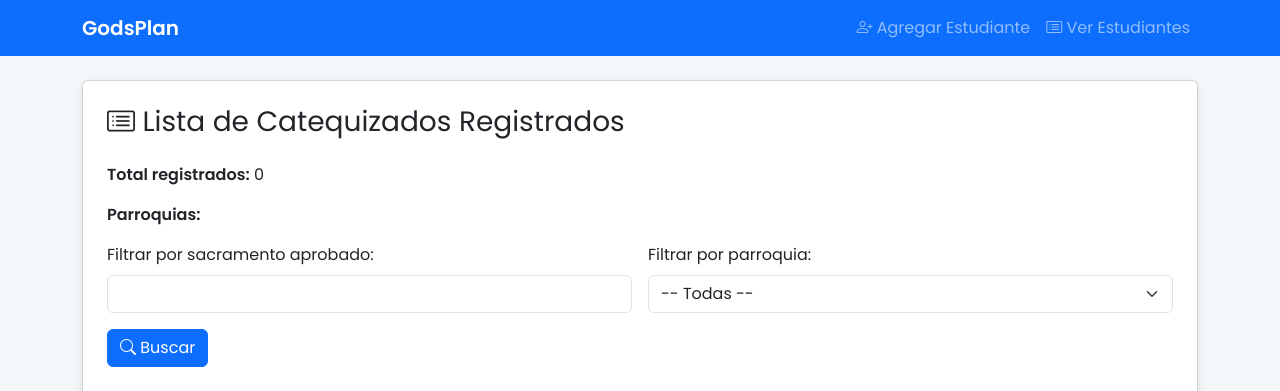
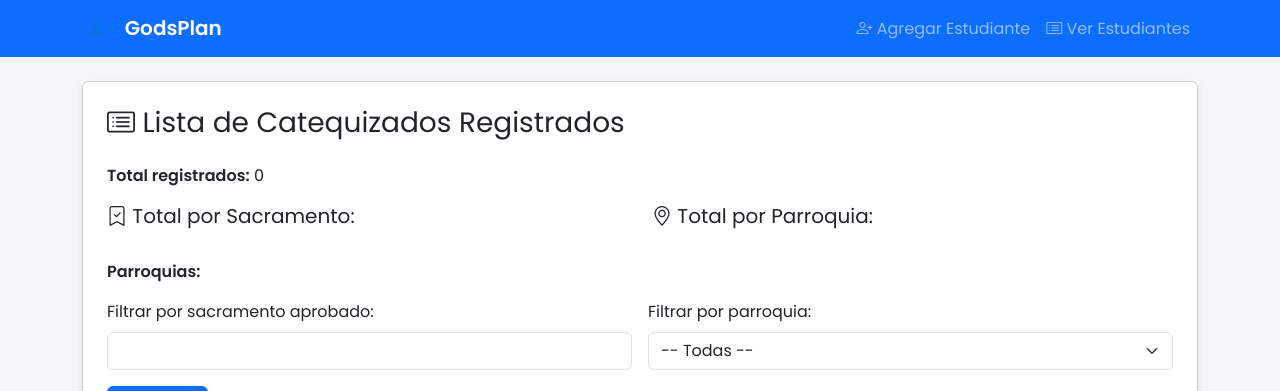
Before and after one commit to Romelg18/GodsPlanWebMongo, a Flask app: page /consultas in a window 1280 px wide. Shown: the top 391 px of the page. Run offline with Flask 3, Linux system fonts and the light colour scheme; data that the repository does not hold is empty.

Commit message:
Reportes varios implementados

```diff
--- a/app.py
+++ b/app.py
@@ -1,5 +1,11 @@
 from flask import Flask, render_template, request, redirect, flash
 from pymongo import MongoClient
+from bson.objectid import ObjectId
+import io
+import os
+from flask import send_file
+from reportlab.lib.pagesizes import letter
+from reportlab.pdfgen import canvas
 from bson.objectid import ObjectId
 
 app = Flask(__name__)
@@ -58,15 +64,30 @@ def consultas():
         est["_id"] = str(est["_id"])
         estudiantes_lista.append(est)
 
-    total = len(estudiantes_lista)
+    total = estudiantes.count_documents({})
     parroquias = estudiantes.distinct("parroquia")
+
+    # Conteo por sacramento
+    sacramento_count = estudiantes.aggregate([
+        {"$group": {"_id": "$sacramento", "cantidad": {"$sum": 1}}}
+    ])
+    sacramento_stats = {item["_id"]: item["cantidad"] for item in sacramento_count if item["_id"]}
+
+    # Conteo por parroquia
+    parroquia_count = estudiantes.aggregate([
+        {"$group": {"_id": "$parroquia", "cantidad": {"$sum": 1}}}
+    ])
+    parroquia_stats = {item["_id"]: item["cantidad"] for item in parroquia_count if item["_id"]}
 
     return render_template("consultas.html",
                            estudiantes=estudiantes_lista,
                            total=total,
                            parroquias=parroquias,
                            sacramento_filtro=sacramento_filtro,
-                           parroquia_filtro=parroquia_filtro)
+                           parroquia_filtro=parroquia_filtro,
+                           sacramento_stats=sacramento_stats,
+                           parroquia_stats=parroquia_stats)
+
 
 
 
@@ -100,6 +121,64 @@ def editar(id):
     est["_id"] = str(est["_id"])  # Convertir para usar en HTML
     return render_template("editar.html", estudiante=est)
 
+@app.route("/ficha/<id>")
+def ficha(id):
+    estudiante = estudiantes.find_one({"_id": ObjectId(id)})
+    if estudiante:
+        estudiante["_id"] = str(estudiante["_id"])
+        return render_template("ficha.html", est=estudiante)
+    else:
+        return "Estudiante no encontrado", 404
+
+@app.route("/ficha_pdf/<id>")
+def ficha_pdf(id):
+    estudiante = estudiantes.find_one({"_id": ObjectId(id)})
+    if not estudiante:
+        return "Estudiante no encontrado", 404
+
+    buffer = io.BytesIO()
+    c = canvas.Canvas(buffer, pagesize=letter)
+    width, height = letter
+
+    # Logo
+    logo_path = os.path.abspath(os.path.join("static", "logo.png"))
+
+    if os.path.exists(logo_path):
+        c.drawImage(logo_path, 50, height - 120, width=120, preserveAspectRatio=True)
+
+    # Título
+    c.setFont("Helvetica-Bold", 16)
+    c.drawString(200, height - 80, "Ficha del Catequizado")
+
+    # Datos del estudiante
+    c.setFont("Helvetica", 12)
+    y = height - 150
+    c.drawString(50, y, f"Nombre: {estudiante.get('nombre', '')}")
+    y -= 20
+    c.drawString(50, y, f"Fecha de nacimiento: {estudiante.get('fecha_nacimiento', '')}")
+    y -= 20
+    c.drawString(50, y, f"Dirección: {estudiante.get('direccion', '')}")
+    y -= 20
+    c.drawString(50, y, f"Teléfono: {estudiante.get('telefono', '')}")
+    y -= 20
+    c.drawString(50, y, f"Parroquia: {estudiante.get('parroquia', '')}")
+    y -= 20
+    c.drawString(50, y, f"Sacramento: {estudiante.get('sacramento', '')}")
+
+    # Espacio para firma
+    y -= 60
+    c.line(50, y, 250, y)
+    c.drawString(50, y - 15, "Firma del Catequista")
+
+    # Guardar y devolver
+    c.showPage()
+    c.save()
+    buffer.seek(0)
+
+    return send_file(buffer, as_attachment=True,
+                     download_name=f"ficha_{estudiante['nombre'].replace(' ', '_')}.pdf",
+                     mimetype='application/pdf')
+
 
 if __name__ == "__main__":
     app.run(debug=True)
--- a/templates/consultas.html
+++ b/templates/consultas.html
@@ -6,14 +6,38 @@
   <h3 class="mb-4"><i class="bi bi-card-list"></i> Lista de Catequizados Registrados</h3>
 
   <p><strong>Total registrados:</strong> {{ total }}</p>
+  <div class="row mb-4">
+  <div class="col-md-6">
+    <h5><i class="bi bi-bookmark-check"></i> Total por Sacramento:</h5>
+    <ul class="list-group">
+      {% for sacramento, cantidad in sacramento_stats.items() %}
+        <li class="list-group-item d-flex justify-content-between align-items-center">
+          {{ sacramento }}
+          <span class="badge bg-primary rounded-pill">{{ cantidad }}</span>
+        </li>
+      {% endfor %}
+    </ul>
+  </div>
+
+  <div class="col-md-6">
+    <h5><i class="bi bi-geo-alt"></i> Total por Parroquia:</h5>
+    <ul class="list-group">
+      {% for parroquia, cantidad in parroquia_stats.items() %}
+        <li class="list-group-item d-flex justify-content-between align-items-center">
+          {{ parroquia }}
+          <span class="badge bg-success rounded-pill">{{ cantidad }}</span>
+        </li>
+      {% endfor %}
+    </ul>
+  </div>
+</div>
+
 
   <p><strong>Parroquias:</strong>
     {% for p in parroquias %}
       <span class="badge bg-info text-dark">{{ p }}</span>
     {% endfor %}
   </p>
-
-
 
   <form method="get" class="row g-3 mb-4">
     <div class="col-md-6">
@@ -41,9 +65,6 @@
     </div>
   </form>
 
-
-
-
   <table class="table table-bordered table-striped table-hover">
     <thead class="table-dark">
       <tr>
@@ -68,9 +89,14 @@
         <td>{{ est.parroquia }}</td>
         <td>{{ est.sacramento }}</td>
         <td>
-          <a href="/editar/{{ est._id }}" class="btn btn-warning btn-sm"><i class="bi bi-pencil-square"></i></a>
+          <a href="/ficha/{{ est._id }}" class="btn btn-info btn-sm" title="Ver ficha">
+            <i class="bi bi-file-person"></i>
+          </a>
+          <a href="/editar/{{ est._id }}" class="btn btn-warning btn-sm" title="Editar">
+            <i class="bi bi-pencil-square"></i>
+          </a>
           {% if est._id %}
-          <a href="/eliminar/{{ est._id }}" class="btn btn-danger btn-sm"
+          <a href="/eliminar/{{ est._id }}" class="btn btn-danger btn-sm" title="Eliminar"
              onclick="return confirm('¿Estás seguro de eliminar este registro?')">
             <i class="bi bi-trash"></i>
           </a>
--- a/templates/layout.html
+++ b/templates/layout.html
@@ -22,7 +22,12 @@
 <body>
 <nav class="navbar navbar-expand-lg navbar-dark bg-primary mb-4">
     <div class="container">
-        <a class="navbar-brand" href="/">GodsPlan</a>
+       <a class="navbar-brand" href="/">
+  <img src="{{ url_for('static', filename='logo.png') }}" alt="GodsPlan Logo" height="30" class="me-2">
+  GodsPlan
+</a>
+
+
         <button class="navbar-toggler" type="button" data-bs-toggle="collapse" data-bs-target="#navbarContent">
             <span class="navbar-toggler-icon"></span>
         </button>
```
Also changed, not shown: templates/ficha.html (added, +36 -0 lines), templates/index.html (+14 -11 lines), static/logo.png (added). Lines whose indentation alone changed are shown as unchanged.
